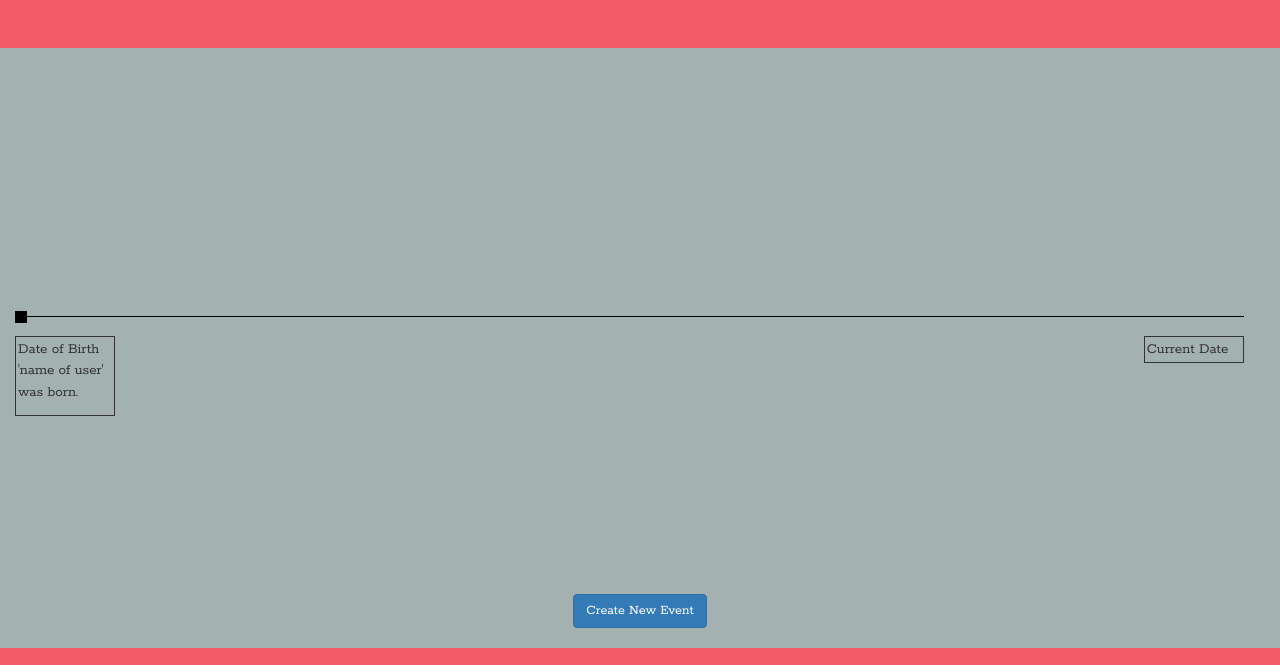
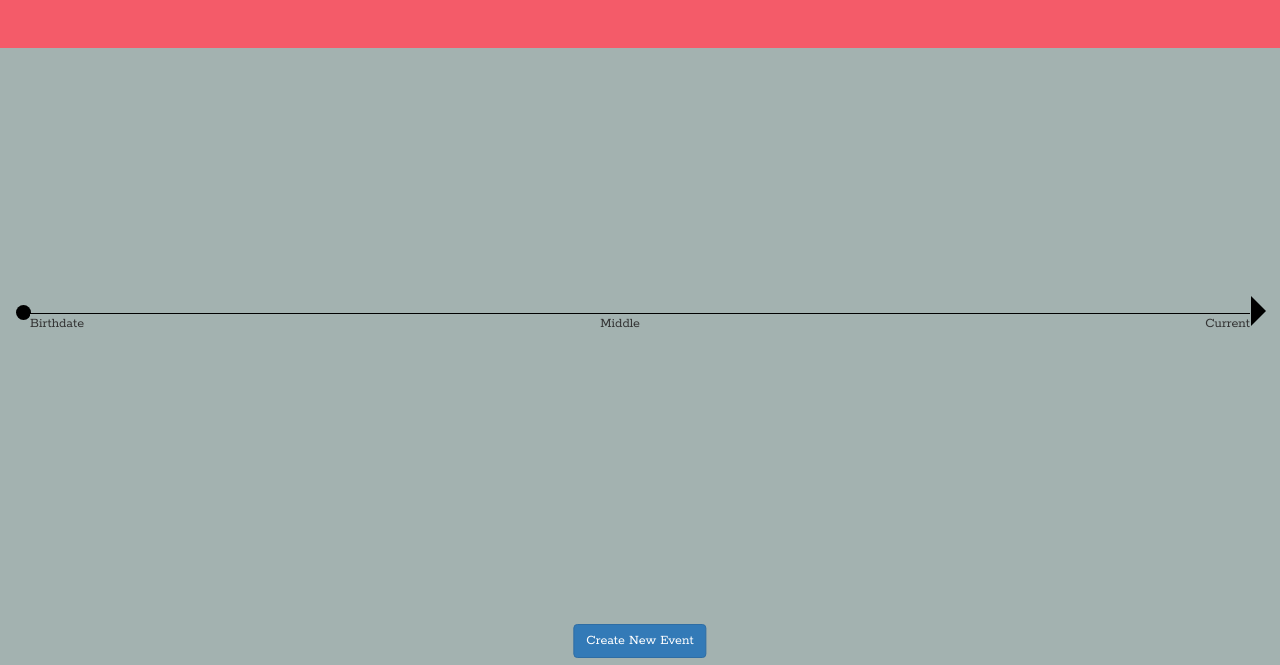
Before and after one commit to jerrudS/timeline, a plain HTML site: page index.html in a window 1280 px wide. Shown: the part 102-767 px from the top of the page. Drawn offline with nearby package versions, Linux system fonts and the light colour scheme.

Commit message:
Updated issue-2, timeline fix. #2

```diff
--- a/index.html
+++ b/index.html
@@ -18,24 +18,15 @@
           </div>
         </div>
       </div>
-      <section class="timeline">
-        <ul>
-          <li>
-            <div>
-              <time>Date of Birth</time>
-              <p>'name of user' was born.</p>
-            </div>
-          </li>
-          <li>
-            <div class="current">Current Date</div>
-          </li>
-
-
-
-      <!-- more list items here -->
-
+      <section>
+        <div class="start-dot"></div>
+        <ul class="timeline">
+          <li class="start">Birthdate</li>
+          <li class="middle">Middle</li>
+          <li class="end">Current</li>
         </ul>
-        <div class="main-create-button">
+        <div class="end-arrow"></div>
+        <div class="create-button">
           <button id="new-button" type="button" class="btn btn-primary">Create New Event</button>
         </div>
       </section>
@@ -45,7 +36,7 @@
     <div id="event" class="container-fluid">
       <div class="row">
         <div class="col-xs-12">
-          <form class="form-horizontal">
+          <form id="data" class="form-horizontal">
             <div id="event-header" class="form-group">
               <div id="header-div" class="col-sm-4">
                 <h1>TIMELINE</h1>
@@ -58,7 +49,7 @@
             </div>
             <div class="form-group">
               <label for="event-title" class="font-weight-bold col-sm-2 control-label">Event Title:</label>
-              <div id="event-title" class="col-sm-7">
+              <div id="event-title" class="col-sm-5">
                 <input name="title" type="event-title" class="form-control" placeholder="Enter Event Title Here"/>
               </div>
             </div>
@@ -70,7 +61,7 @@
             </div>
             <div class="form-group">
               <label for="content" class="font-weight-bold col-sm-2 control-label">Content Description:</label>
-              <div class="col-sm-10">
+              <div class="col-sm-8">
                 <textarea id="description" name="description" class="form-control" rows="10"></textarea>
                 <label id="input-label" class="font-weight-normal" for="input-file">Attach files by dragging and dropping, pasting from the clipboard, or select "Choose File" below.</label>
                 <input id="input-button" name="file" type="file"/>
@@ -80,6 +71,9 @@
               <div class="col-sm-offset-2 col-sm-10">
                 <button id="submit" type="submit" class="btn btn-primary">Create New Event</button>
               </div>
+              <div class="col-sm-offset-2 col-sm-10">
+                <button id="form-return" type="button" class="btn btn-success">Return to Main Page</button>
+              </div>
             </div>
           </form>
         </div>
--- a/main.js
+++ b/main.js
@@ -4,12 +4,13 @@
 var data = []
 
 window.addEventListener('DOMContentLoaded', function (event) {
-  var $eventForm = document.querySelector('#event')
+  var $eventForm = document.querySelector('#data')
 
   $eventForm.addEventListener('submit', function (event) {
     event.preventDefault()
 
     var userFormData = new FormData($eventForm)
+    console.log(userFormData)
 
     var newData = {
       title: userFormData.get('title'),
@@ -32,3 +33,15 @@ $createButton.addEventListener('click', function (event) {
   $mainPage.setAttribute('class', 'hidden main')
   $eventForm.setAttribute('class', 'container-fluid')
 })
+
+/* navigate from event form back to main page */
+var $toMain = document.querySelector('#form-return')
+
+$toMain.addEventListener('click', function (event) {
+  event.preventDefault()
+  var $mainPage = document.querySelector('.main')
+  var $eventForm = document.querySelector('#event')
+
+  $mainPage.setAttribute('class', 'main')
+  $eventForm.setAttribute('class', 'hidden container-fluid')
+})
--- a/styles.css
+++ b/styles.css
@@ -9,47 +9,64 @@ h1,
   background-color: #f45b69;
 }
 
-.timeline ul {
-  font-size: 15px;
-  width: 100vw;
-  padding: 268px 15px;
+section {
+  height: 620px;
 }
 
-.timeline ul li {
-  position: absolute;
-  display: inline-block;
-  list-style-type: none;
-  width: 96%;
-  height: 1px;
+.start-dot {
+  height: 15px;
+  width: 15px;
+  border-radius: 50%;
   background: black;
+  top: 257px;
+  position: relative;
+  margin-left: 16px;
 }
 
-.timeline ul li::before {
-  content: '';
-  position: absolute;
-  top: 50%;
-  transform: translateY(-50%);
-  width: 12px;
-  height: 12px;
-  background: black;
+.end-arrow {
+  border-left: 15px solid black;
+  border-bottom: 15px solid transparent;
+  border-top: 15px solid transparent;
+  position: relative;
+  top: 222px;
+  float: right;
+  margin-right: 14px;
 }
 
-.timeline ul li div {
-  margin-top: 20px;
-  padding: 2px;
-  width: 100px;
-  border-style: solid;
-  border-width: thin;
+.timeline {
+  top: 250px;
+  position: relative;
+  border-top: 1px solid black;
+  margin-left: 30px;
+  margin-right: 30px;
 }
 
-.current {
-  float: right;
+.start {
+  position: absolute;
+  top: 0;
+  left: 0;
+  list-style-type: none;
 }
 
-.main-create-button {
-  display: flex;
-  justify-content: center;
-  padding-bottom: 20px;
+.middle {
+  position: absolute;
+  top: 0;
+  right: 50%;
+  list-style-type: none;
+}
+
+.end {
+  position: absolute;
+  top: 0;
+  right: 0;
+  list-style-type: none;
+}
+
+.create-button {
+  position: absolute;
+  bottom: 5%;
+  left: 50%;
+  transform: translateX(-50%);
 }
 
 /* event form */
@@ -70,3 +87,7 @@ h1,
 #input-label {
   font-weight: normal;
 }
+
+#form-return {
+  margin-top: 10px;
+}
```
